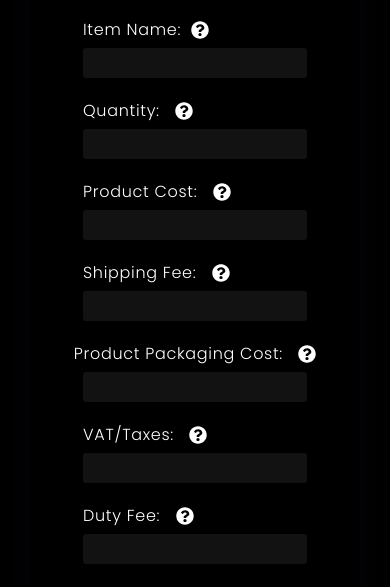
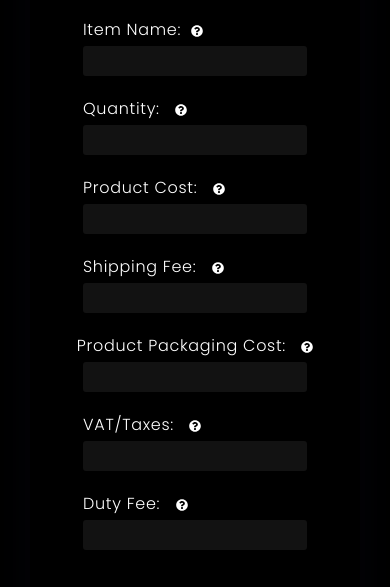
Before and after one commit to Areeba4427/Product-Cost, a plain HTML site: page index.html in a window 390 px wide. Shown: the part 244-831 px from the top of the page. Drawn offline with nearby package versions, Linux system fonts and the light colour scheme.

Commit message:
Update style.css

```diff
--- a/style.css
+++ b/style.css
@@ -321,6 +321,9 @@ height: 60px !important;
     height: 60px !important;
    }
 
+button{
+    font-size:12px !important;
+}
 
 
 }
```
